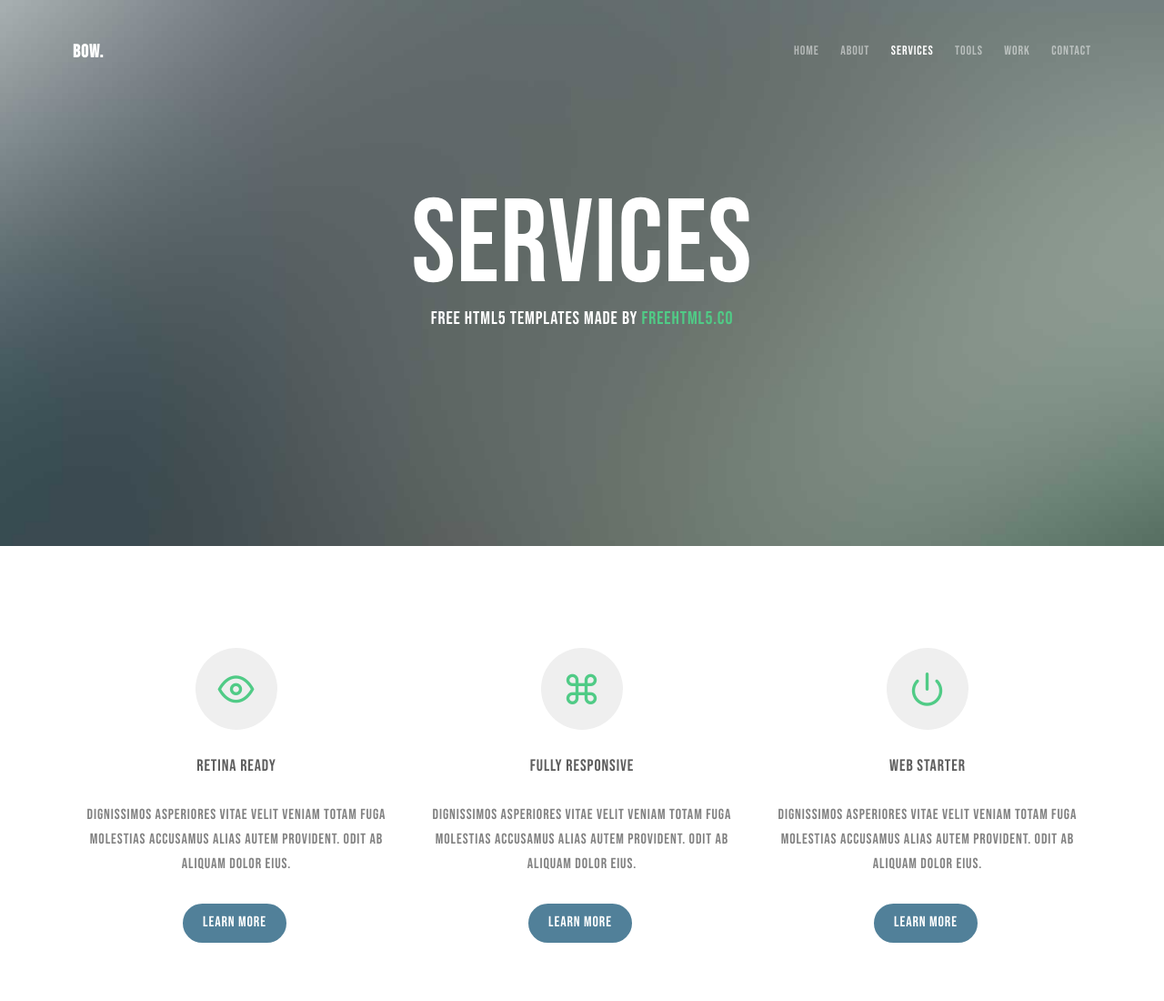
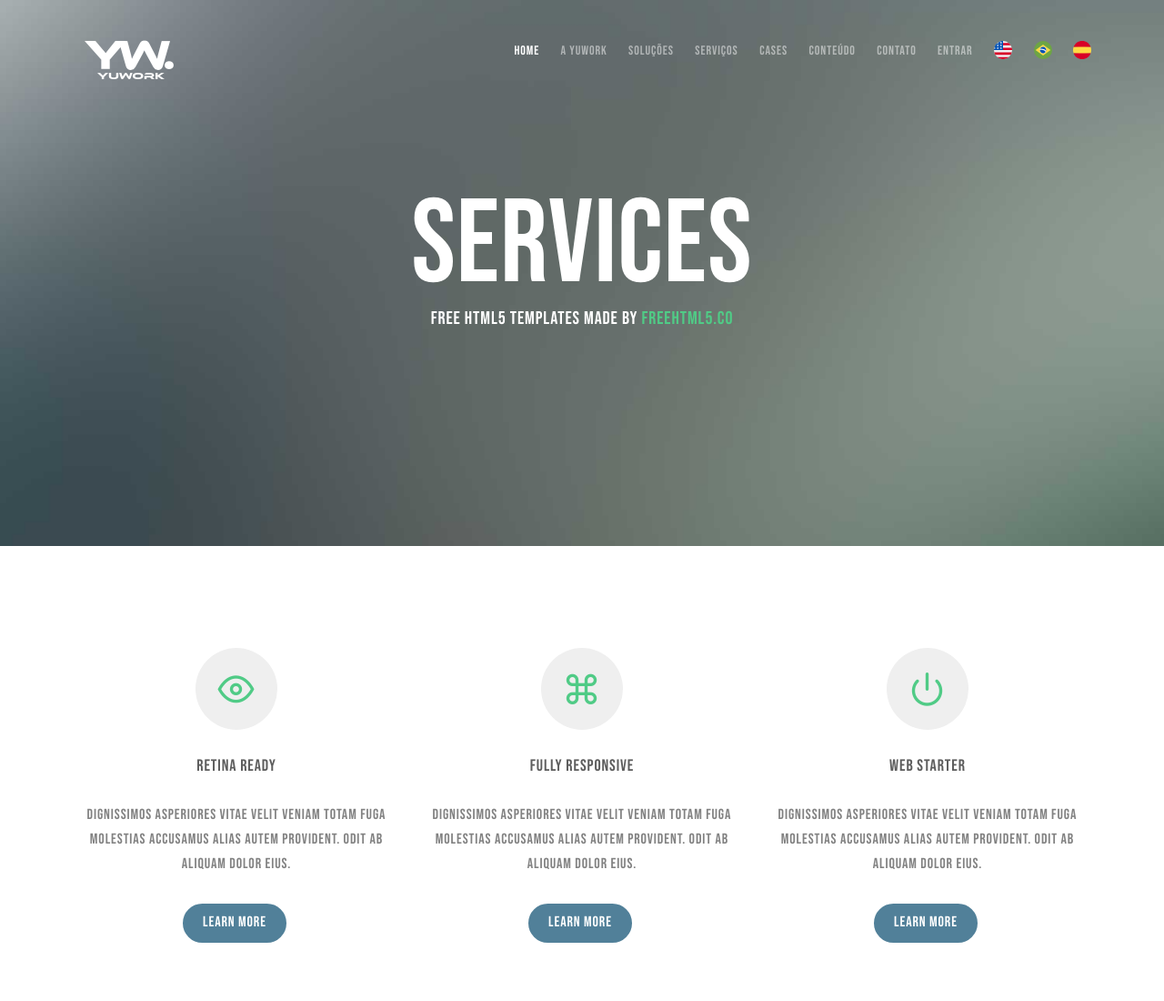
Before and after one commit to Amtheus-the/Yuwork-New, a website: page services.html in a window 1280 px wide. Shown: the top 1100 px of the page at 91% size. Drawn offline with Linux system fonts and the light colour scheme; files whose address does not match are found by name.

Commit message:
nav menu ajustado

```diff
--- a/services.html
+++ b/services.html
@@ -67,14 +67,14 @@
 			<div class="container">
 				<div class="row">
 					<div class="col-xs-2">
-					<div id="fh5co-logo"><a href="index.html">Bow.</a></div>
+						<div id="fh5co-logo"><a href="index.html"><img src="images/Logo-YW-white.png"></a></div>
 					</div>
 					<div class="col-xs-10 text-right menu-1">
 						<ul>
-						<li><a href="index.html">Home</a></li>
-						<li><a href="about.html">About</a></li>
-						<li class="has-dropdown active">
-							<a href="services.html">Services</a>
+							<li class="active"><a href="index.html">Home</a></li>
+							<li><a href="about.html">A Yuwork</a></li>
+							<li class="has-dropdown">
+								<a href="#">Soluções</a>
 								<ul class="dropdown">
 									<li><a href="#">Web Design</a></li>
 									<li><a href="#">eCommerce</a></li>
@@ -83,7 +83,7 @@
 								</ul>
 							</li>
 							<li class="has-dropdown">
-							<a href="#">Tools</a>
+								<a href="services.html">Serviços</a>
 								<ul class="dropdown">
 									<li><a href="#">HTML5</a></li>
 									<li><a href="#">CSS3</a></li>
@@ -91,8 +91,21 @@
 									<li><a href="#">jQuery</a></li>
 								</ul>
 							</li>
-						<li><a href="work.html">Work</a></li>
-						<li><a href="contact.html">Contact</a></li>
+							<li><a href="work.html">Cases</a></li>
+							<li><a href="blog.html">Conteúdo</a></li>
+							<li><a href="contact.html">Contato</a></li>
+							<li class="nav-item ms-2">
+								<a type="button" class="nav-link btn-platform hidden-xs mt-1" href="https://platform.yuwork.co">ENTRAR</a>
+							  </li>
+							  <li class="language nav-item ms-2">
+								<a class="nav-link" href="index-en"><img class="bandeiras" src="images/icons/estados-unidos.svg" alt="Inglês"></a>
+							  </li>
+							  <li class="language nav-item ms-2">
+								<a class="nav-link" href="index"><img class="bandeiras" src="images/icons/brasil.svg" alt="Português"></a>
+							  </li>
+							  <li class="language nav-item ms-2">
+								<a class="nav-link" href="index-es"><img class="bandeiras" src="images/icons/espanha.svg" alt="Español"></a>
+							  </li>
 						</ul>
 					</div>
 				</div>
```
Also changed, not shown: about.html (+19 -6 lines), blog.html (+20 -7 lines), contact.html (+20 -7 lines), index.html (+2 -2 lines), work.html (+20 -7 lines). Lines whose indentation alone changed are shown as unchanged.
